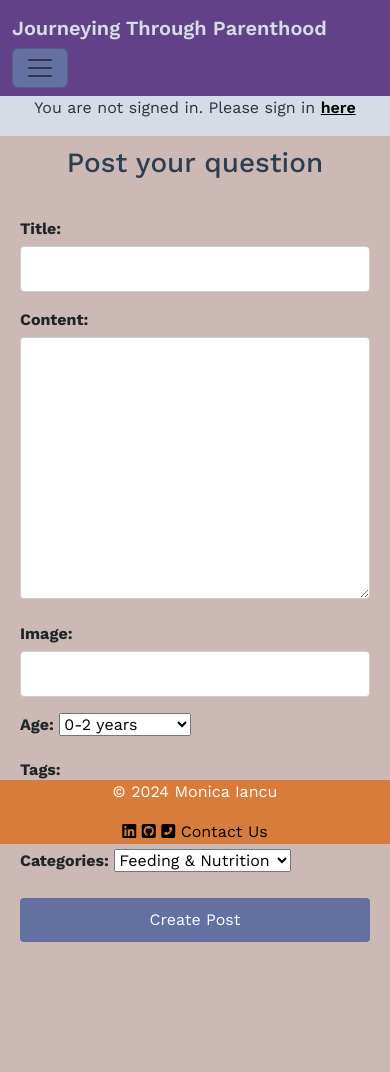
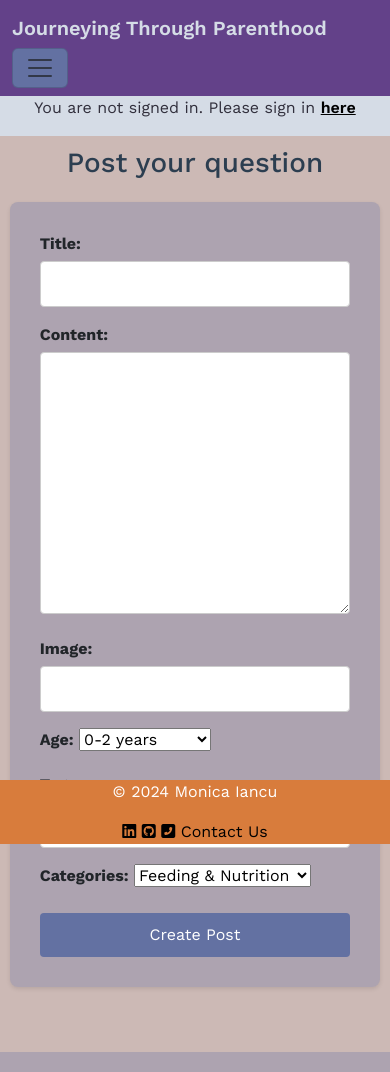
Before and after one commit to Monicaular/parentig-forum, a Django app: page /create/ in a window 390 px wide. Run offline with Django 4.2, Linux system fonts and the light colour scheme; some libraries are stand-ins or nearby versions.

Commit message:
Update respnsiveness for create new post

```diff
--- a/forum/settings.py
+++ b/forum/settings.py
@@ -16,7 +16,7 @@ TEMPLATES_DIR = os.path.join(BASE_DIR, 'templates')
 SECRET_KEY = os.environ.get("SECRET_KEY")
 
 # SECURITY WARNING: don't run with debug turned on in production!
-DEBUG = False
+DEBUG = True
 
 ALLOWED_HOSTS = ['8000-monicaular-parentigforu-fxdh8yory1r.ws-eu110.gitpod.io',
                 '.herokuapp.com']
--- a/posts/templates/posts/create_post.html
+++ b/posts/templates/posts/create_post.html
@@ -2,13 +2,15 @@
 {% load static %}
 
 {% block content %}
+<div class="create-new-post">
+    <h1 class="new-post-title">Post your question</h1>
     <div class="new-post-container">
-<h1 class="new-post-title">Post your question</h1>
         <form class="new-post-form" method="post" enctype="multipart/form-data">
             {% csrf_token %}
             {{ form.as_p }}
             <button id="new-post-btn" type="submit">Create Post</button>
         </form>
     </div>
+</div>
 
 {% endblock %}
--- a/static/css/style.css
+++ b/static/css/style.css
@@ -186,14 +186,25 @@ a {
 
 /* New post page*/
 
-.new-post-container {
+.create-new-post {
     display: flex;
     flex-direction: column;
     justify-content: center;
     align-items: center;
+}
+
+.new-post-container {
+    display: inline-block;
     min-height: 50vh;
     margin-bottom: 50px;
+    padding: 20px;
+    box-shadow: 0 2px 4px rgba(0,0,0,0.1);
+    border-radius: 8px;
+    background-color: rgba(99, 113, 162, 0.3);
+    margin-left: auto;
+    margin-right: auto;
 }
+
 
 label {
     margin-bottom: 5px;
@@ -227,11 +238,20 @@ input, textarea {
 .new-post-form label {
     flex: 0 0 100px;
     margin-right: 10px;
+
 }
 
 .new-post-title {
     padding: 10px;
     color: #2c3e50;
+}
+
+@media (max-width: 768px) {
+    .new-post-container {
+        width: 90%;
+        margin: 10px auto;
+        padding: 15px;
+    }
 }
 
 @media (max-width: 600px) {
@@ -248,6 +268,14 @@ input, textarea {
     .new-post-form p {
         flex-direction: column;
         align-items: flex-start;
+    }
+}
+
+@media (max-width: 480px) {
+    .new-post-container {
+        width: 95%;
+        margin: 5px auto;
+        padding: 10px;
     }
 }
 
```
Lines whose indentation alone changed are shown as unchanged.
